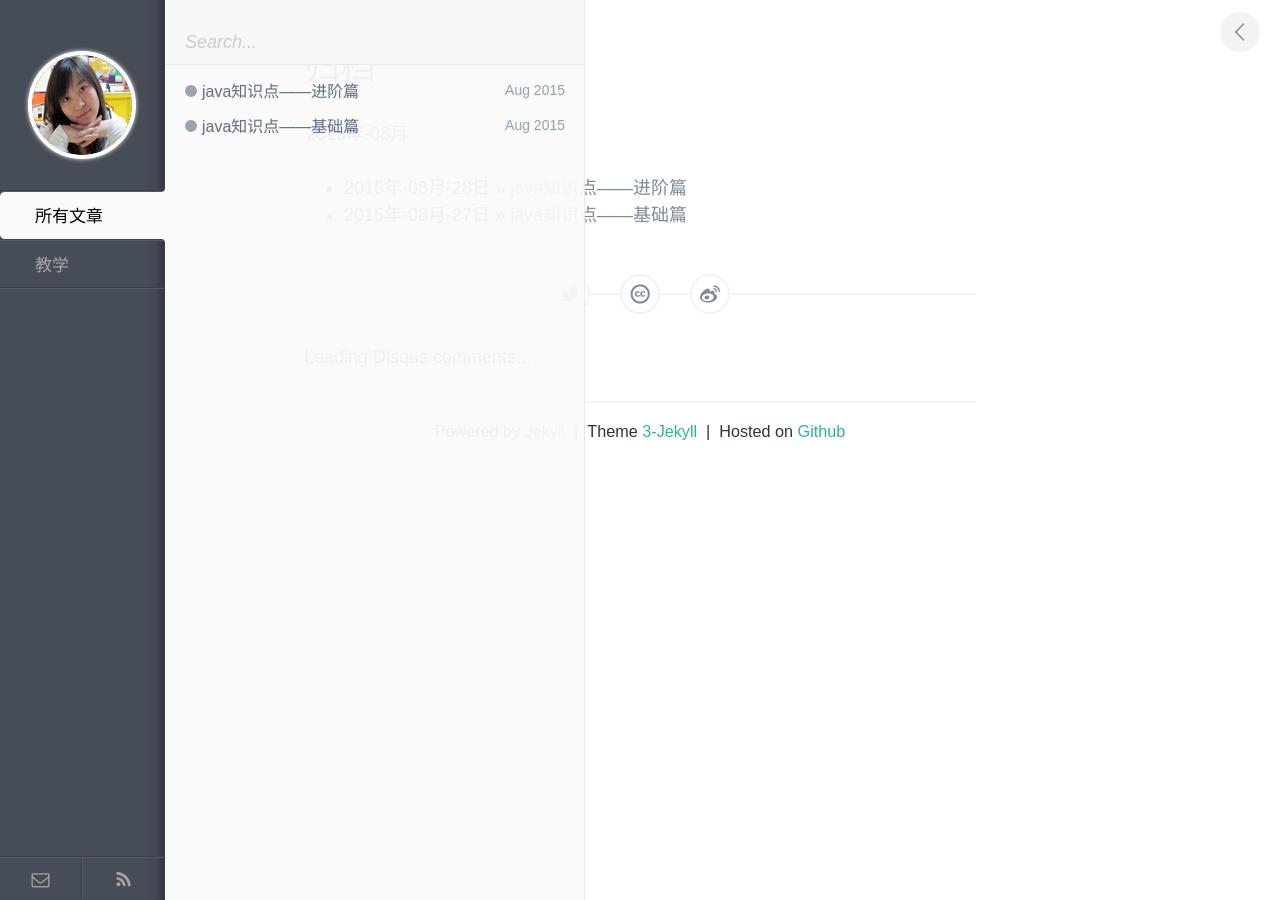
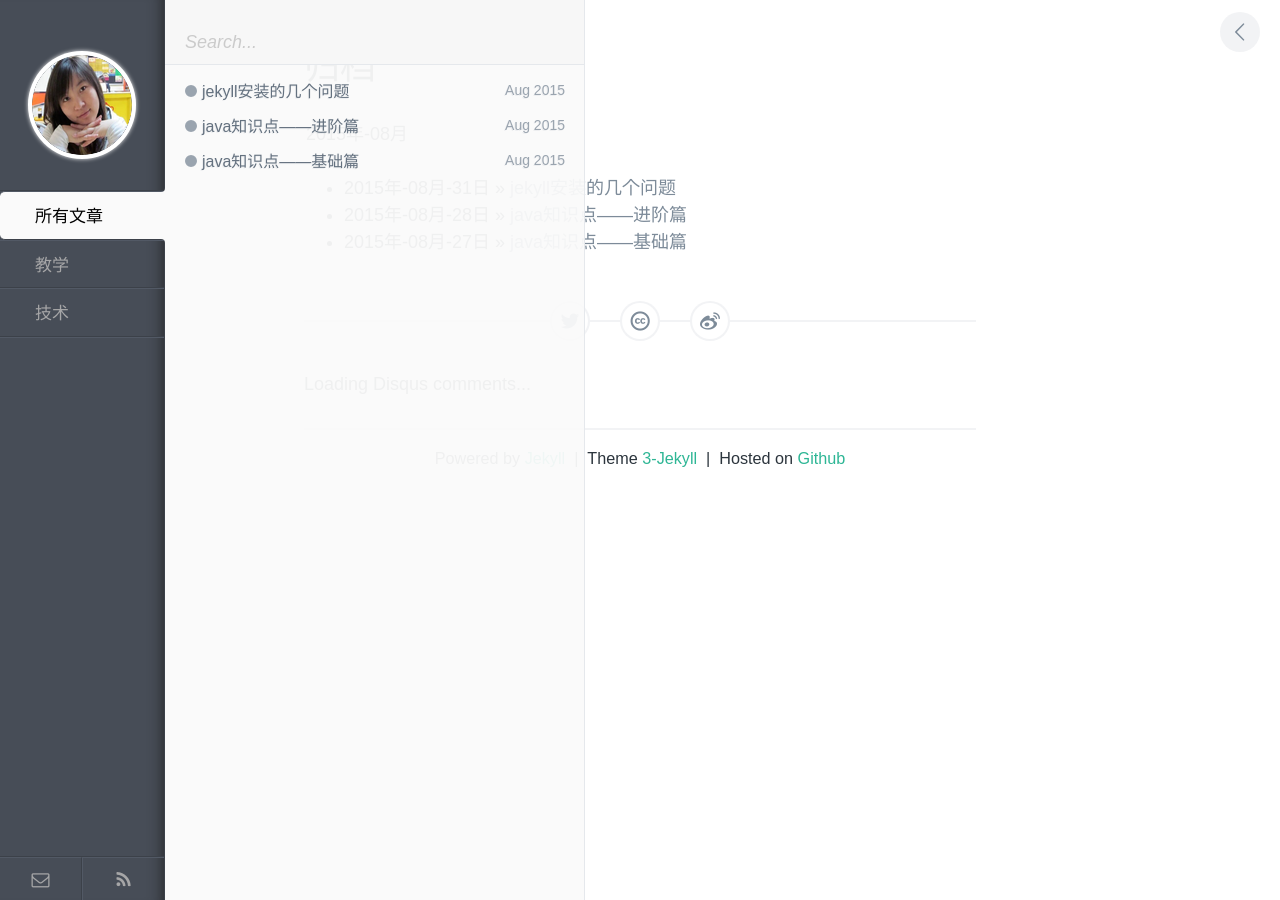
Before and after one commit to DrizztM/DrizztM.github.io, a Jekyll site: the page built from pages/archive.html, in a window 1280 px wide. Built offline with Jekyll 4.4.1, drawn with Linux system fonts in a browser that asks for light colours; Markdown is read by kramdown in place of the engine named in the settings; comment, search, counter and statistics services are not loaded; some of the changed lines change nothing that is shown.

Commit message:
新建一篇文章

````diff
--- /dev/null
+++ b/_posts/技术/2015-8-31-jekyll-install-issue.md
@@ -0,0 +1,41 @@
+---
+layout: post
+title: jekyll安装的几个问题
+category: 技术
+keywords: jekyll
+---
+
+## gem install jekyll 网络错误
+
+- 由于国内网络原因（你懂的），导致 rubygems.org 存放在 Amazon S3 上面的资源文件间歇性连接失败。所以你会与遇到 gem install rack 或 bundle install 的时候半天没有响应，具体可以用 gem install rails -V 来查看执行过程。
+
+```
+$ gem sources --remove https://rubygems.org/
+$ gem sources -a https://ruby.taobao.org/
+$ gem sources -l
+*** CURRENT SOURCES ***
+
+https://ruby.taobao.org
+# 请确保只有 ruby.taobao.org
+$ gem install jekyll
+```
+
+## hitimes-require-error-when-running-jekyll-serve-on-windows-8-1
+
+- 这个问题由于hitimes和ruby版本不对应
+
+```
+gem uni hitimes
+
+**Remove ALL versions**
+
+gem ins hitimes -v 1.2.1 --platform ruby
+```
+
+## 再试试吧
+
+```
+cd D:\workspace\DrizztM.github.io
+$ jekyll serve
+# => Now browse to http://localhost:4000
+```
````
Also changed, not shown: index.md (line endings or trailing spaces).
